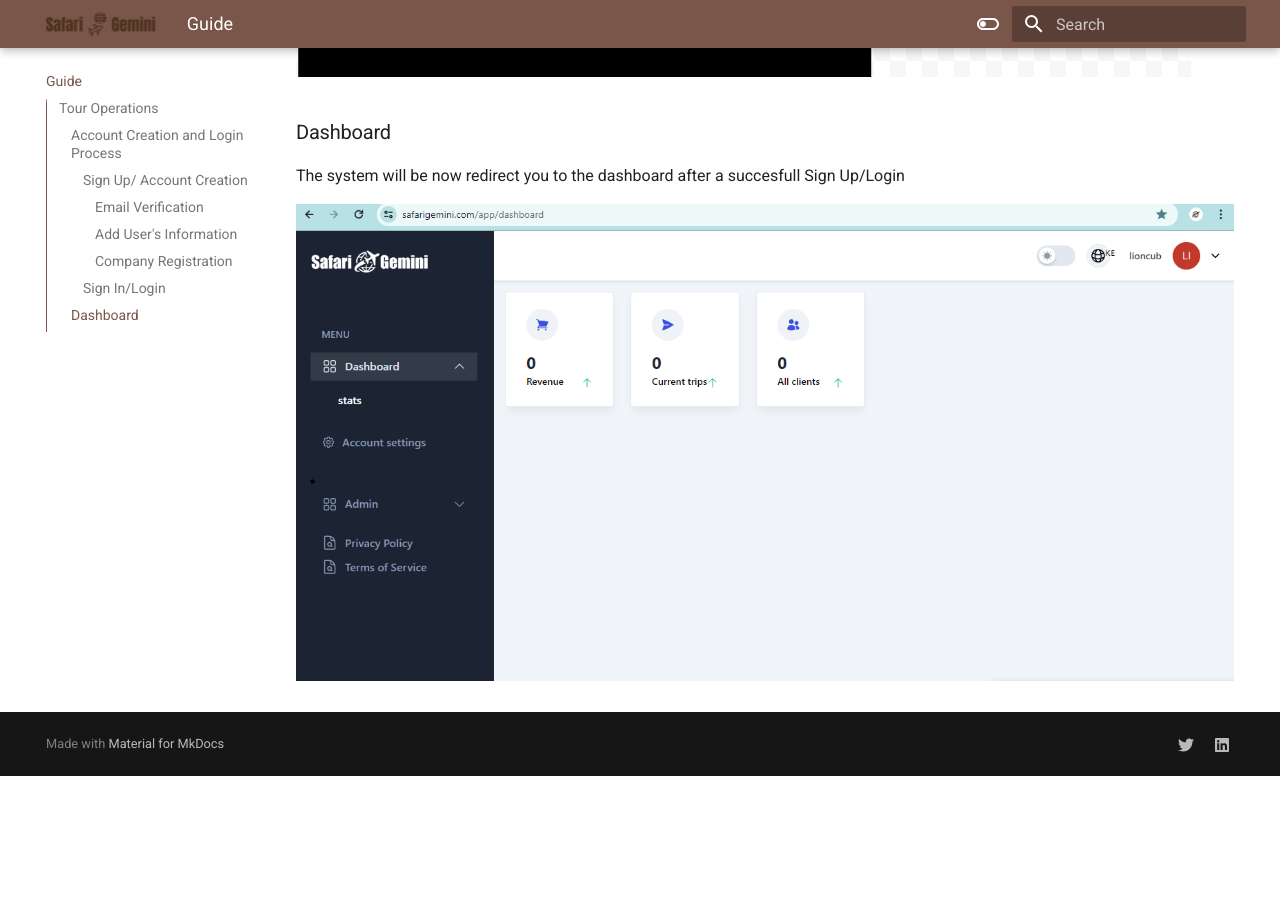
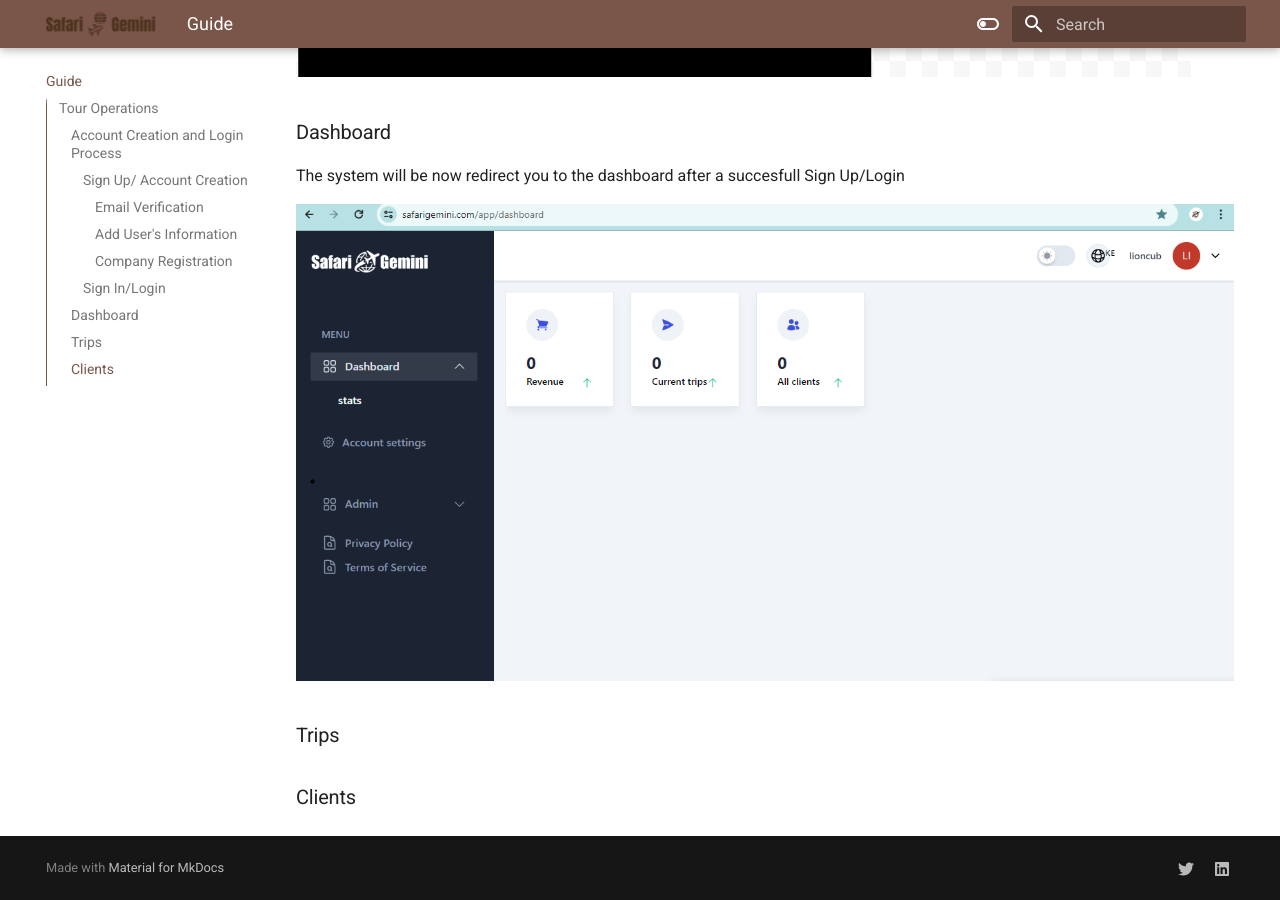
Before and after one commit to moorskhandi/safari-gemini-Docs, an MkDocs documentation site: the page built from docs/home.md, in a window 1280 px wide and 900 px high, scrolled down 6546 px. Built offline with MkDocs 1.6.1 and Material for MkDocs 9.7.7, drawn with Linux system fonts in a browser that asks for light colours; before the commit the page ends 7322 px from its top, so only the background shows below that.

Commit message:
add(guide): docs

```diff
--- a/docs/home.md
+++ b/docs/home.md
@@ -94,3 +94,8 @@
 The system will be now redirect you to the dashboard after a succesfull Sign Up/Login
 
 ![Registration complete](image/image10.png)
+
+### Trips
+
+
+### Clients
```
